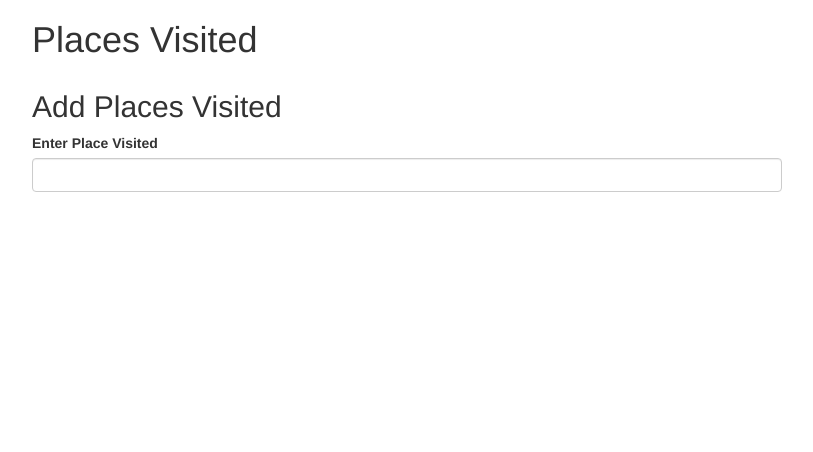
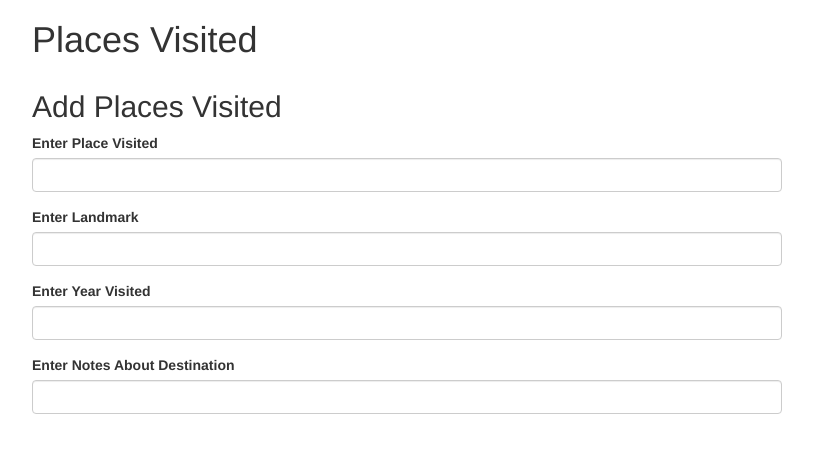
Before and after one commit to Grantone/places-visited, a plain HTML site: page index.html in a window 1280 px wide. Shown: the whole page, without its empty margins (38-851 px from the left). Drawn offline with Linux system fonts and the light colour scheme.

Commit message:
Add the form inputs for landmark,year visited and notes about the destination

```diff
--- a/index.html
+++ b/index.html
@@ -20,10 +20,29 @@
         <h2>Add Places Visited</h2>
         <form id="places-visited">
           <div class="form-group">
-            <label for="firstDestination">Enter Place Visited</label>
-            <input id="firstDestination" class="form-control" type="text">
+            <label for="firstLocation">Enter Place Visited</label>
+            <input id="firstLocation" class="form-control" type="text">
 
           </div>
+          <div class="form-group">
+            <label for="landmark">Enter Landmark</label>
+            <input id="landmark" class="form-control" type="text">
+
+          </div>
+          <div class="form-group">
+            <label for="timeOfYear">Enter Year Visited</label>
+            <input id="timeOfYear" class="form-control" type="number">
+
+          </div>
+          <div class="form-group">
+            <label for="destinationNotes">Enter Notes About Destination</label>
+            <input id="destinationNotes" class="form-control" type="text">
+
+          </div>
+
+
+
+
 
         </form>
 
```
